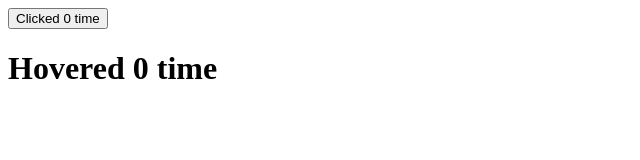
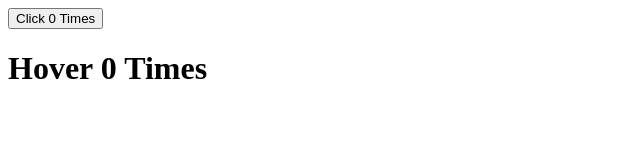
Before and after one commit to jansir17/Lets-React, a React (Create React App) app: page / in a window 1280 px wide. Shown: the top 160 px of the page, without its empty margins (0-640 px from the left). Built offline with nearby package versions, Linux system fonts and the light colour scheme.

Commit message:
Render props

```diff
--- a/src/App.js
+++ b/src/App.js
@@ -1,11 +1,13 @@
-import Clickcounter from "./component/ClickCounter";
+import ClickCounter from "./component/ClickCounter";
 import HoverCounter from "./component/HoverCounter";
+import Counter from "./component/Counter";
+
 
 function App(){
   return (
     <div>
-    <Clickcounter />
-    <HoverCounter/>
+      <Counter renderprop={(counterchet,incrementCount)=><ClickCounter countbal={counterchet} incrementCount={incrementCount}/>}/>
+      <Counter renderprop={(counterchet,incrementCount)=><HoverCounter countbal={counterchet} incrementCount={incrementCount}/>}/>
     </div>
   )
 }
--- a/src/component/ClickCounter.js
+++ b/src/component/ClickCounter.js
@@ -1,12 +1,8 @@
-import withCounter from "./HOC/withCounter";
+export default function ClickCounter ({countbal, incrementCount}){
+        return (
+      <div>
+        <button type="button" onClick={incrementCount}>Click {countbal} Times</button>
+      </div>
+    );
 
-const ClickCounter =(props)=>{
-      const {count, incrementCount}=props;
-    return (
-            <div>
-        <button type="button" onClick={incrementCount}>Clicked {count} time </button>
-      </div>
-    )
 }
-
-export default withCounter(ClickCounter);
--- /dev/null
+++ b/src/component/Counter.js
@@ -0,0 +1,18 @@
+import React from "react";
+
+class Counter extends React.Component{
+          state ={
+    count:0,
+  };
+
+  incrementCount=()=>{
+    this.setState((prevState)=>({count:prevState.count+1}))
+  };
+  render(){
+    const {renderprop} =this.props;
+    const {count}= this.state;
+    return renderprop(count, this.incrementCount)
+  }
+}
+
+export default Counter;
--- a/src/component/HOC/withCounter.js
+++ b/src/component/HOC/withCounter.js
@@ -2,18 +2,11 @@ import React from "react";
 
 const withCounter = (OriginalComponent)=>{
   class NewComponent extends React.Component{
-      state ={
-    count:0,
-  };
-
-  incrementCount=()=>{
-    this.setState((prevState)=>({count:prevState.count+1}))
-  };
 
   render(){
     const {count}= this.state;
     return(
-      <OriginalComponent count={count} incrementCount={this.incrementCount}/>
+      <OriginalComponent count={count} incrementCount={this.incrementCount} />
     )
   }
   }
--- a/src/component/HoverCounter.js
+++ b/src/component/HoverCounter.js
@@ -1,12 +1,7 @@
-import withCounter from "./HOC/withCounter";
-
-const HoverCounter =(props)=>{
-      const {count, incrementCount}=props;
-    return (
-            <div>
-        <h1 onMouseOver={incrementCount}>Hovered {count} time </h1>
+export default function HoverCounter({countbal,incrementCount}) {
+        return (
+      <div>
+        <h1 onMouseOver={incrementCount}>Hover {countbal} Times</h1>
       </div>
-    )
+    );
 }
-
-export default withCounter(HoverCounter);
--- /dev/null
+++ b/src/component/User.js
@@ -0,0 +1,3 @@
+export default function User({name}){
+  return name(false);
+}
```
